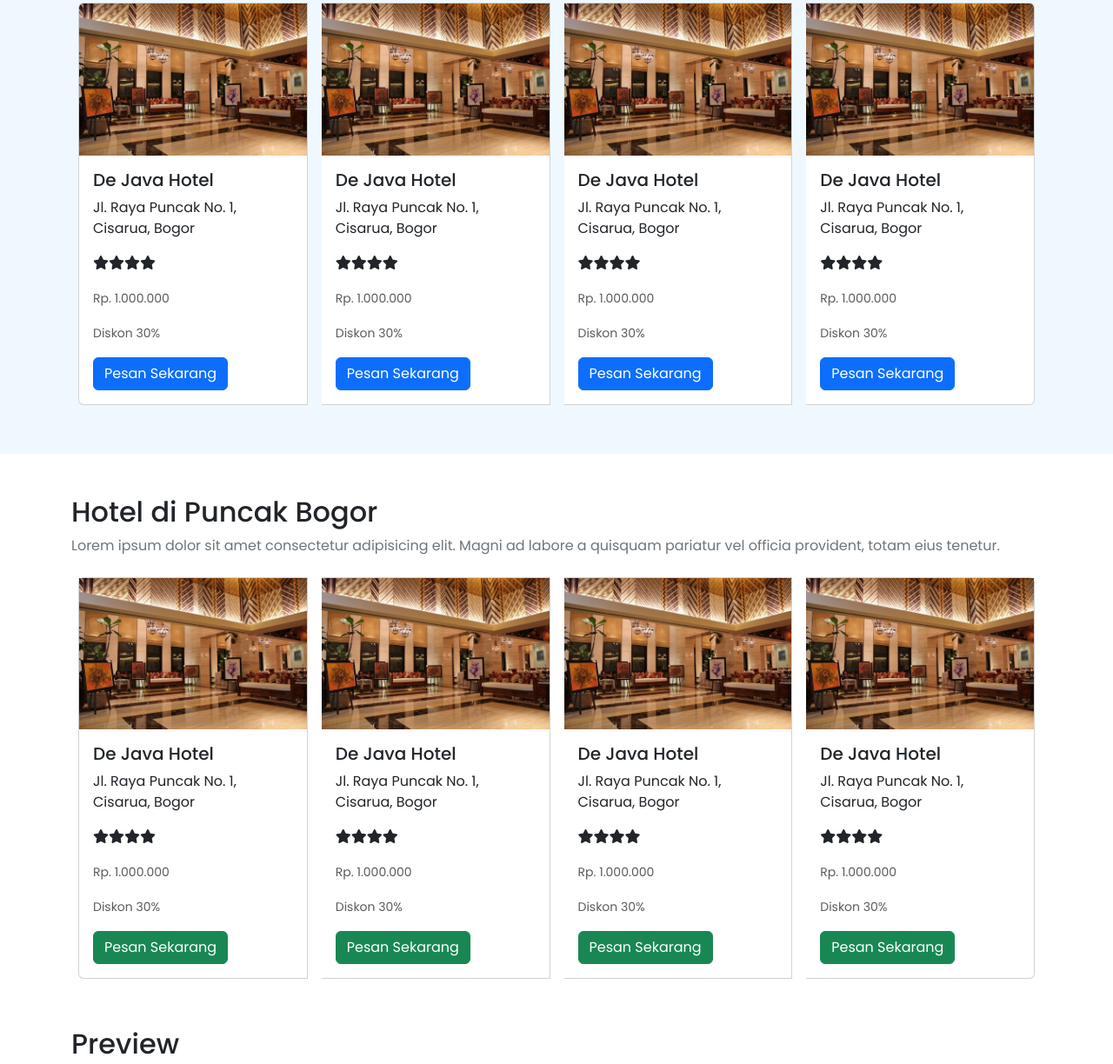
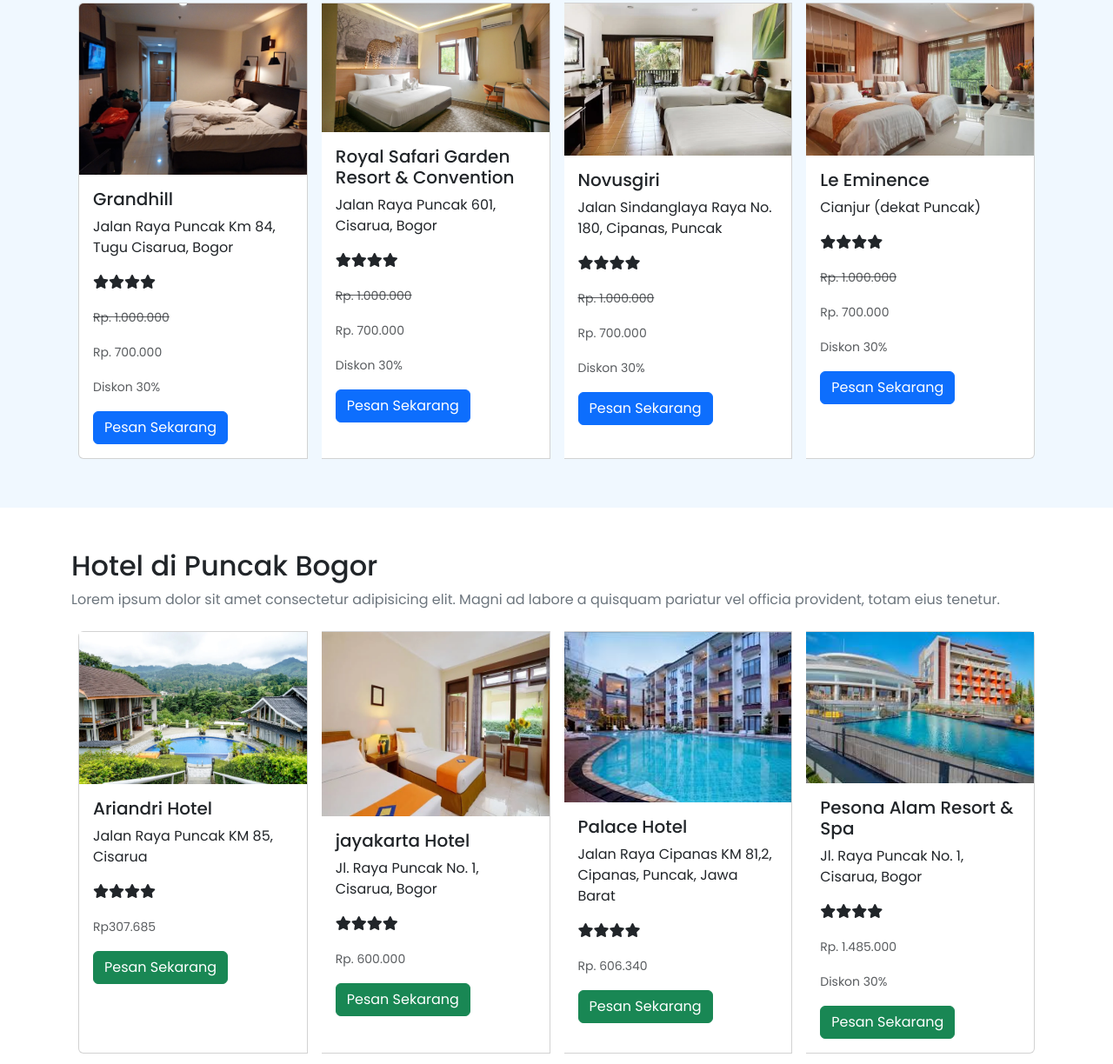
Before and after one commit to Ihsan-4s/PIPAS, a plain HTML site: page hotel.html in a window 1280 px wide. Shown: the part 891-2115 px from the top of the page at 87% size. Drawn offline with nearby package versions, Linux system fonts and the light colour scheme.

Commit message:
fixed pages

```diff
--- a/hotel.html
+++ b/hotel.html
@@ -96,49 +96,54 @@
                 <h2 class=""><i class="fa-solid fa-tag"></i> Promo Hotel s.d 30%</h2>
                 <div class="card-group mt-4">
                     <div class="card m-2" style="width: 18rem;">
-                        <img src="/img/de-java-hotel.jpg" class="card-img-top" alt="...">
+                        <img src="/imgPenginapan/grandhill.png" class="card-img-top" alt="...">
                         <div class="card-body">
-                            <h5 class="card-title">De Java Hotel</h5>
-                            <p class="card-text">Jl. Raya Puncak No. 1, Cisarua, Bogor</p>
+                            <h5 class="card-title">Grandhill</h5>
+                            <p class="card-text">Jalan Raya Puncak Km 84, Tugu Cisarua, Bogor</p>
                             <p><i class="fa-solid fa-star"></i><i class="fa-solid fa-star"></i><i class="fa-solid fa-star"></i><i class="fa-solid fa-star"></i></p>
-                            <p class="card-text"><small class="text-muted">Rp. 1.000.000</small></p>
+                            <p class="card-text"><small class="text-muted"><del>Rp. 1.000.000</del></small></p>
+                            <p class="card-text"><small class="text-muted">Rp. 700.000</small></p>
                             <p class="card-text"><small class="text-muted">Diskon 30%</small></p>
-                            <a href="/payment.html?destinasi=de-java Hotel&harga=1000000&gambar=/img/de-java-hotel.jpg" class="btn btn-primary">Pesan Sekarang</a>
+                            <a href="/payment.html?destinasi=Grandhill hotel&harga=1000000&gambar=/imgPenginapan/grandhill.png" class="btn btn-primary">Pesan Sekarang</a>
                         </div>
                     </div>
                     <div class="card m-2" style="width: 18rem;">
-                        <img src="/img/de-java-hotel.jpg" class="card-img-top" alt="...">
+                        <img src="/imgPenginapan/safarigarden.png" class="card-img-top" alt="...">
                         <div class="card-body">
-                            <h5 class="card-title">De Java Hotel</h5>
-                            <p class="card-text">Jl. Raya Puncak No. 1, Cisarua, Bogor</p>
+                            <h5 class="card-title">Royal Safari Garden Resort & Convention </h5>
+                            <p class="card-text">Jalan Raya Puncak 601, Cisarua, Bogor</p>
                             <p><i class="fa-solid fa-star"></i><i class="fa-solid fa-star"></i><i class="fa-solid fa-star"></i><i class="fa-solid fa-star"></i></p>
-                            <p class="card-text"><small class="text-muted">Rp. 1.000.000</small></p>
+                            <p class="card-text"><small class="text-muted"><del>Rp. 1.000.000</del></small></p>
+                            <p class="card-text"><small class="text-muted">Rp. 700.000</small></p>
                             <p class="card-text"><small class="text-muted">Diskon 30%</small></p>
-                            <a href="#" class="btn btn-primary">Pesan Sekarang</a>
+                            <a href="/payment.html?destinasi=de-java Hotel&harga=1000000&gambar=/imgPenginapan/safarigarden.png" class="btn btn-primary">Pesan Sekarang</a>
                         </div>
                     </div>
                     <div class="card m-2" style="width: 18rem;">
-                        <img src="/img/de-java-hotel.jpg" class="card-img-top" alt="...">
+                        <img src="/imgPenginapan/novusgiri.png" class="card-img-top" alt="...">
                         <div class="card-body">
-                            <h5 class="card-title">De Java Hotel</h5>
-                            <p class="card-text">Jl. Raya Puncak No. 1, Cisarua, Bogor</p>
+                            <h5 class="card-title">Novusgiri</h5>
+                            <p class="card-text">Jalan Sindanglaya Raya No. 180, Cipanas, Puncak</p>
                             <p><i class="fa-solid fa-star"></i><i class="fa-solid fa-star"></i><i class="fa-solid fa-star"></i><i class="fa-solid fa-star"></i></p>
-                            <p class="card-text"><small class="text-muted">Rp. 1.000.000</small></p>
+                            <p class="card-text"><small class="text-muted"><del>Rp. 1.000.000</del></small></p>
+                            <p class="card-text"><small class="text-muted">Rp. 700.000</small></p>
                             <p class="card-text"><small class="text-muted">Diskon 30%</small></p>
-                            <a href="#" class="btn btn-primary">Pesan Sekarang</a>
+                            <a href="/payment.html?destinasi=Novusgiri Hotel&harga=1000000&gambar=/imgPenginapan/novusgiri.png" class="btn btn-primary">Pesan Sekarang</a>
                         </div>
                     </div>
                     <div class="card m-2" style="width: 18rem;">
-                        <img src="/img/de-java-hotel.jpg" class="card-img-top" alt="...">
+                        <img src="/imgPenginapan/leeminence.png" class="card-img-top" alt="...">
                         <div class="card-body">
-                            <h5 class="card-title">De Java Hotel</h5>
-                            <p class="card-text">Jl. Raya Puncak No. 1, Cisarua, Bogor</p>
+                            <h5 class="card-title">Le Eminence</h5>
+                            <p class="card-text"> Cianjur (dekat Puncak)</p>
                             <p><i class="fa-solid fa-star"></i><i class="fa-solid fa-star"></i><i class="fa-solid fa-star"></i><i class="fa-solid fa-star"></i></p>
-                            <p class="card-text"><small class="text-muted">Rp. 1.000.000</small></p>
+                            <p class="card-text"><small class="text-muted"><del>Rp. 1.000.000</del></small></p>
+                            <p class="card-text"><small class="text-muted">Rp. 700.000</small></p>
                             <p class="card-text"><small class="text-muted">Diskon 30%</small></p>
-                            <a href="#" class="btn btn-primary">Pesan Sekarang</a>
+                            <a href="/payment.html?destinasi=Le Eminance Hotel&harga=1000000&gambar=/imgPenginapan/leeminence.png" class="btn btn-primary">Pesan Sekarang</a>
                         </div>
                     </div>
+
                 </div>
             </div>
         </div>
@@ -149,45 +154,42 @@
                 <p class="text-secondary">Lorem ipsum dolor sit amet consectetur adipisicing elit. Magni ad labore a quisquam pariatur vel officia provident, totam eius tenetur.</p>
                 <div class="card-group">
                     <div class="card m-2" style="width: 18rem;">
-                        <img src="/img/de-java-hotel.jpg" alt="">
+                        <img src="/imgPenginapan/ariandri.png" alt="">
                         <div class="card-body">
-                            <h5 class="card-title">De Java Hotel</h5>
-                                <p class="card-text">Jl. Raya Puncak No. 1, Cisarua, Bogor</p>
+                            <h5 class="card-title">Ariandri Hotel</h5>
+                                <p class="card-text"> Jalan Raya Puncak KM 85, Cisarua</p>
                                 <p><i class="fa-solid fa-star"></i><i class="fa-solid fa-star"></i><i class="fa-solid fa-star"></i><i class="fa-solid fa-star"></i></p>
-                                <p class="card-text"><small class="text-muted">Rp. 1.000.000</small></p>
-                                <p class="card-text"><small class="text-muted">Diskon 30%</small></p>
+                                <p class="card-text"><small class="text-muted">Rp307.685 </small></p>
                             <a href="#" class="btn btn-success">Pesan Sekarang</a>
                         </div>
                     </div>
                     <div class="card m-2" style="width: 18rem;">
-                        <img src="/img/de-java-hotel.jpg" alt="">
+                        <img src="/imgPenginapan/jayakarta.png" alt="">
                         <div class="card-body">
-                            <h5 class="card-title">De Java Hotel</h5>
+                            <h5 class="card-title">jayakarta Hotel</h5>
                                 <p class="card-text">Jl. Raya Puncak No. 1, Cisarua, Bogor</p>
                                 <p><i class="fa-solid fa-star"></i><i class="fa-solid fa-star"></i><i class="fa-solid fa-star"></i><i class="fa-solid fa-star"></i></p>
-                                <p class="card-text"><small class="text-muted">Rp. 1.000.000</small></p>
-                                <p class="card-text"><small class="text-muted">Diskon 30%</small></p>
+                                <p class="card-text"><small class="text-muted">Rp. 600.000</small></p>
                             <a href="#" class="btn btn-success">Pesan Sekarang</a>
                         </div>
                     </div>
                     <div class="card m-2" style="width: 18rem;">
-                        <img src="/img/de-java-hotel.jpg" alt="">
+                        <img src="/imgPenginapan/palacehotel.png" alt="">
                         <div class="card-body">
-                            <h5 class="card-title">De Java Hotel</h5>
-                                <p class="card-text">Jl. Raya Puncak No. 1, Cisarua, Bogor</p>
+                            <h5 class="card-title">Palace Hotel</h5>
+                                <p class="card-text">Jalan Raya Cipanas KM 81,2, Cipanas, Puncak, Jawa Barat</p>
                                 <p><i class="fa-solid fa-star"></i><i class="fa-solid fa-star"></i><i class="fa-solid fa-star"></i><i class="fa-solid fa-star"></i></p>
-                                <p class="card-text"><small class="text-muted">Rp. 1.000.000</small></p>
-                                <p class="card-text"><small class="text-muted">Diskon 30%</small></p>
+                                <p class="card-text"><small class="text-muted">Rp. 606.340 </small></p>
                             <a href="#" class="btn btn-success">Pesan Sekarang</a>
                         </div>
                     </div>
                     <div class="card m-2" style="width: 18rem;">
-                        <img src="/img/de-java-hotel.jpg" alt="">
+                        <img src="/imgPenginapan/pesonaalam.png" alt="">
                         <div class="card-body">
-                            <h5 class="card-title">De Java Hotel</h5>
+                            <h5 class="card-title">Pesona Alam Resort & Spa</h5>
                                 <p class="card-text">Jl. Raya Puncak No. 1, Cisarua, Bogor</p>
                                 <p><i class="fa-solid fa-star"></i><i class="fa-solid fa-star"></i><i class="fa-solid fa-star"></i><i class="fa-solid fa-star"></i></p>
-                                <p class="card-text"><small class="text-muted">Rp. 1.000.000</small></p>
+                                <p class="card-text"><small class="text-muted">Rp. 1.485.000</small></p>
                                 <p class="card-text"><small class="text-muted">Diskon 30%</small></p>
                             <a href="#" class="btn btn-success">Pesan Sekarang</a>
                         </div>
@@ -203,7 +205,7 @@
                     <div class="card mb-3" style="max-width: 540px;">
                         <div class="row g-0">
                             <div class="col-md-4">
-                                <img src="/imgPenginapan/cardimghotel1.jpg" class="img-fluid rounded-start" alt="De Java Hotel">
+                                <img src="/imgPenginapan/cardimghotelyo.jpg" class="img-fluid rounded-start" alt="De Java Hotel">
                             </div>
                             <div class="col-md-8">
                                 <div class="card-body">
@@ -220,7 +222,7 @@
                     <div class="card mb-3" style="max-width: 540px;">
                         <div class="row g-0">
                             <div class="col-md-4">
-                                <img src="/imgPenginapan/cardimghotel2.jpg" class="img-fluid rounded-start" alt="De Java Hotel">
+                                <img src="/imgPenginapan/cardimghotel.jpg" class="img-fluid rounded-start" alt="De Java Hotel">
                             </div>
                             <div class="col-md-8">
                                 <div class="card-body">
```
Also changed, not shown: explore.html (+6 -9 lines), homepage.html (+5 -5 lines), imgPenginapan/ariandri.png (added), imgPenginapan/cardimghotel.jpg (renamed from imgPenginapan/cardimghotel2.jpg), imgPenginapan/cardimghotelyo.jpg (renamed from imgPenginapan/cardimghotel1.jpg), imgPenginapan/grandhill.png (added), imgPenginapan/jayakarta.png (added), imgPenginapan/leeminence.png (added), imgPenginapan/novusgiri.png (added), imgPenginapan/palacehotel.png (added), imgPenginapan/pesonaalam.png (added), imgPenginapan/safarigarden.png (added).
